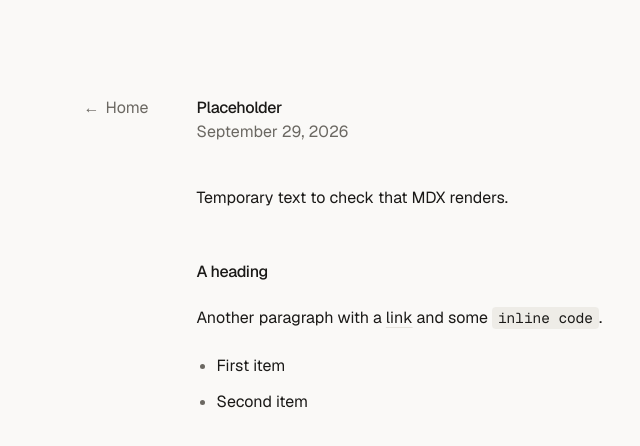
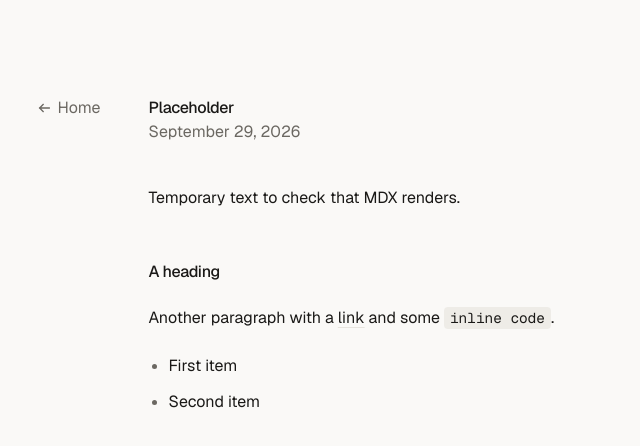
Before and after one commit to cagndz/agundez-me, a Next.js app: page /writing/placeholder in a window 1280 px wide. Shown: the top 446 px of the page, without its empty margins (172-812 px from the left). Built offline with nearby package versions, Linux system fonts and the light colour scheme.

Commit message:
feat(writing): wider layout, year in the post list and SVG back arrow

```diff
--- a/src/app/(site)/layout.tsx
+++ b/src/app/(site)/layout.tsx
@@ -1,6 +1,6 @@
 export default function SiteLayout({ children }: LayoutProps<'/'>) {
 	return (
-		<div className='mx-auto w-full max-w-xl px-6 py-24'>
+		<div className='mx-auto w-full max-w-2xl px-6 py-24'>
 			<main id='main' className='relative'>
 				{children}
 			</main>
--- a/src/app/(site)/writing/[slug]/page.tsx
+++ b/src/app/(site)/writing/[slug]/page.tsx
@@ -27,12 +27,17 @@ export default async function Post({ params }: Props) {
 					href='/'
 					className='group inline-flex items-center gap-1.5 whitespace-nowrap text-muted transition-colors duration-150 ease-out-strong hover:text-foreground lg:sticky lg:top-24'
 				>
-					<span
-						aria-hidden
-						className='transition-transform duration-150 ease-out-strong motion-safe:group-hover:-translate-x-0.5'
+					<svg
+						aria-hidden='true'
+						viewBox='0 0 16 16'
+						className='size-3.5 transition-transform duration-150 ease-out-strong motion-safe:group-hover:-translate-x-0.5'
+						fill='none'
+						stroke='currentColor'
+						strokeWidth='1.5'
+						strokeLinecap='square'
 					>
-						←
-					</span>
+						<path d='M14 8 H3 M7 4 L3 8 L7 12' />
+					</svg>
 					Home
 				</Link>
 			</div>
--- a/src/components/post-list.tsx
+++ b/src/components/post-list.tsx
@@ -20,9 +20,12 @@ export function PostList({ posts }: { posts: Item[] }) {
 					<li key={slug}>
 						<Link
 							href={`/writing/${slug}`}
-							className='block py-3 transition-opacity duration-150 ease-out-strong group-hover/list:opacity-40 hover:opacity-100!'
+							className='flex gap-4 py-3 transition-opacity duration-150 ease-out-strong group-hover/list:opacity-40 hover:opacity-100!'
 						>
-							{meta.title}
+							<span className='w-10 shrink-0 text-muted tabular-nums'>
+								{meta.date.slice(0, 4)}
+							</span>
+							<span>{meta.title}</span>
 						</Link>
 					</li>
 				))}
```
